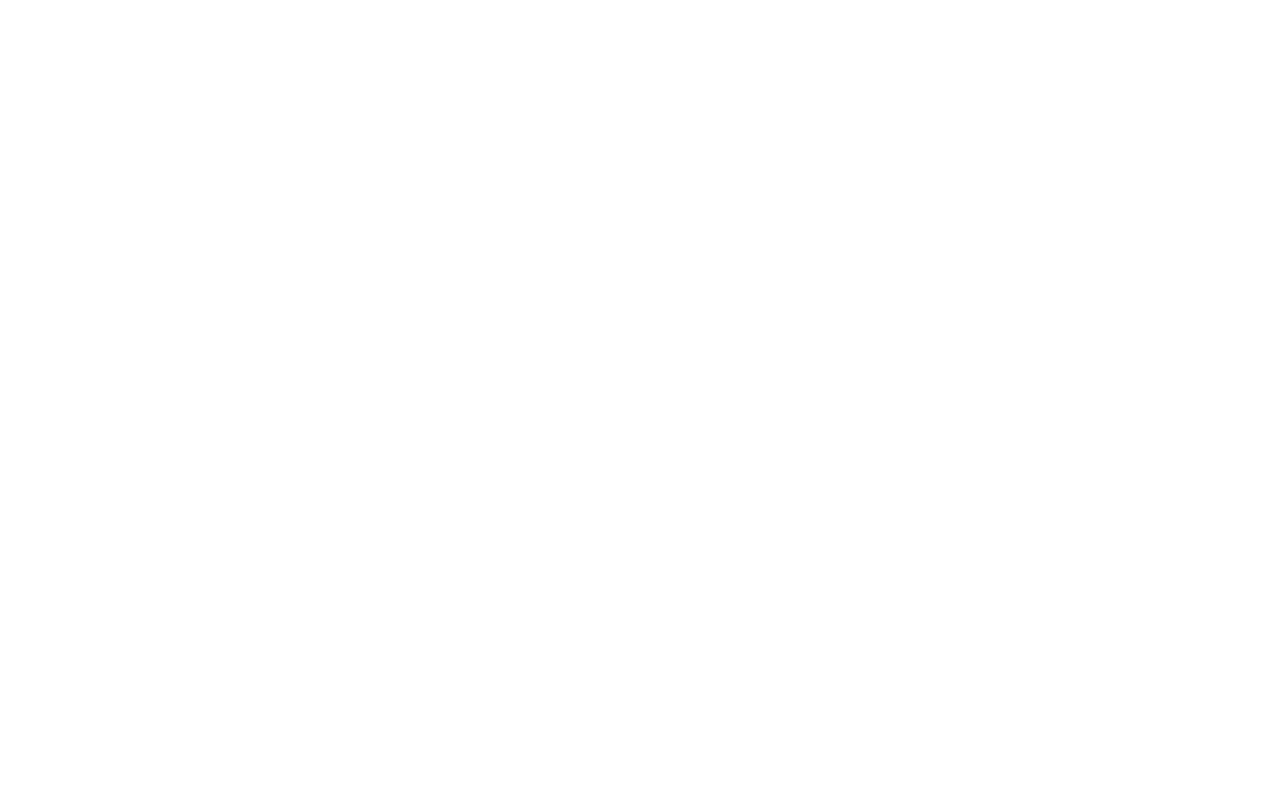
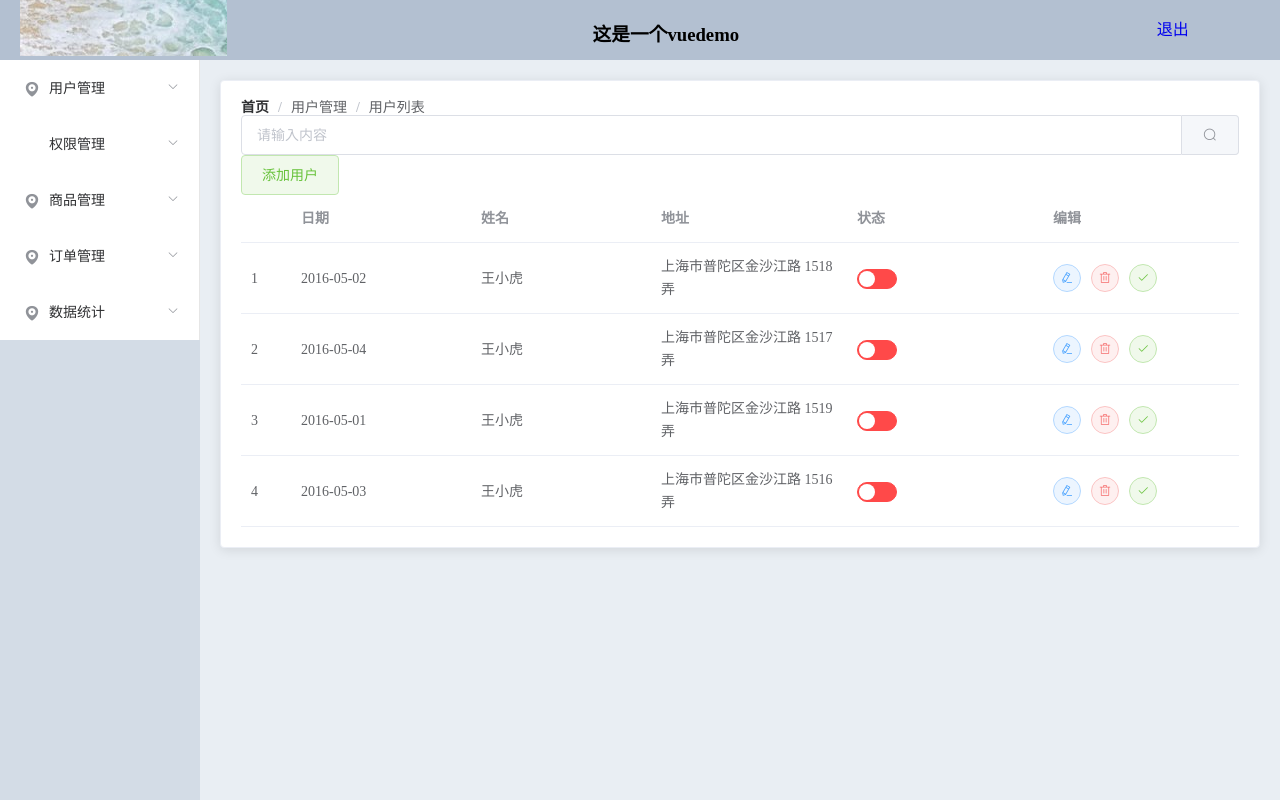
Before and after one commit to YYupmhh/vue-demo, a Vue app: page /user in a window 1280 px wide. Built offline with nearby package versions, Linux system fonts and the light colour scheme; sample sign-in values are in the browser's storage.

Commit message:
完成user组件静态页

```diff
--- a/src/App.vue
+++ b/src/App.vue
@@ -1,6 +1,6 @@
 <template>
   <div id="app">
-    <router-view/>
+    <router-view></router-view>
   </div>
 </template>
 
--- a/src/components/Home.vue
+++ b/src/components/Home.vue
@@ -92,7 +92,9 @@
           </el-submenu>
         </el-menu>
       </el-aside>
-      <el-main class="main">Main</el-main>
+      <el-main class="main">
+      <router-view></router-view>
+      </el-main>
     </el-container>
   </el-container>
 </template>
--- /dev/null
+++ b/src/components/user.vue
@@ -0,0 +1,97 @@
+<template>
+   <el-card class="box-card">
+    <!-- 面包屑 -->
+    <el-breadcrumb separator="/">
+        <el-breadcrumb-item :to="{ path: '/' }">首页</el-breadcrumb-item>
+        <el-breadcrumb-item>用户管理</el-breadcrumb-item>
+        <el-breadcrumb-item>用户列表</el-breadcrumb-item>
+    </el-breadcrumb>
+
+    <!-- 搜索框 -->
+    <el-row class="searchArea">
+      <el-col :span="24">
+           <el-input class="searchInput" clearable placeholder="请输入内容">
+            <el-button slot="append" icon="el-icon-search"></el-button>
+           </el-input>
+        <el-button type="success" plain>添加用户</el-button>
+      </el-col>
+    </el-row>
+
+    <!-- 表格 -->
+       <el-table
+      :data="tableData"
+      style="width: 100%">
+      <!-- 序号 -->
+      <el-table-column
+      type="index"
+      width="50">
+    </el-table-column>
+
+      <el-table-column
+        prop="date"
+        label="日期"
+        width="180">
+      </el-table-column>
+      <el-table-column
+        prop="name"
+        label="姓名"
+        width="180">
+      </el-table-column>
+      <el-table-column
+        prop="address"
+        label="地址">
+      </el-table-column>
+      <el-table-column
+        prop="state"
+        label="状态">
+        <template slot-scope="scope">
+         <el-switch
+        v-model="scope.row.state"
+        active-color="#13ce66"
+        inactive-color="#ff4949">
+      </el-switch></template>
+      </el-table-column>
+      <el-table-column label="编辑">
+      <el-row>
+           <el-button plain size="mini" type="primary" icon="el-icon-edit" circle></el-button>
+        <el-button plain size="mini" type="danger" icon="el-icon-delete" circle></el-button>
+        <el-button plain size="mini" type="success" icon="el-icon-check" circle></el-button>
+      </el-row>
+      </el-table-column>
+    </el-table>
+
+  </el-card>
+</template>
+
+<script>
+export default {
+ data () {
+    return{
+       tableData: [{
+        date: '2016-05-02',
+        name: '王小虎',
+        address: '上海市普陀区金沙江路 1518 弄',
+        state: false
+      }, {
+        date: '2016-05-04',
+        name: '王小虎',
+        address: '上海市普陀区金沙江路 1517 弄',
+        state: false
+      }, {
+        date: '2016-05-01',
+        name: '王小虎',
+        address: '上海市普陀区金沙江路 1519 弄',
+        state: false
+      }, {
+        date: '2016-05-03',
+        name: '王小虎',
+        address: '上海市普陀区金沙江路 1516 弄',
+        state: false
+      }]
+    }
+ }
+}
+
+</script>
+<style lang='scss' scoped>
+</style>
--- a/src/router/router.js
+++ b/src/router/router.js
@@ -2,6 +2,7 @@
 import Router from 'vue-router'
 import Home from '../components/Home.vue'
 import Login from '../components/Login.vue'
+import user from '../components/user.vue'
 
 Vue.use(Router)
 
@@ -21,7 +22,12 @@
     {
       path: '/home',
       name: 'home',
-      component: Home
+      component: Home,
+      children:[{
+        path: '/user',
+        name: 'user',
+        component:user
+      }]
     }
     // {
     //   path: '/about',
```
